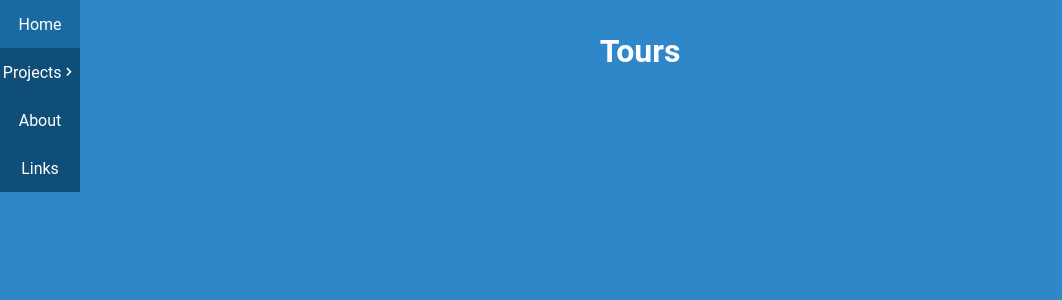
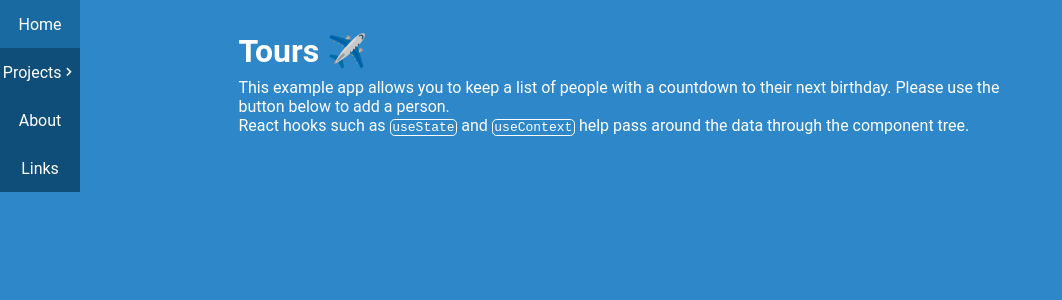
Before and after one commit to SiAust/react-portfolio, a React (Create React App) app: page /tours in a window 1280 px wide. Shown: the top 300 px of the page, without its empty margins (0-1062 px from the left). Built offline with nearby package versions, Linux system fonts and the light colour scheme.

Commit message:
Added intro component

```diff
--- a/src/Birthday/index.js
+++ b/src/Birthday/index.js
@@ -8,7 +8,7 @@ import { useBirthdayContext } from "./BirthdayContextProvider";
 import BirthdayCard from "./BirthdayCard";
 import AddForm from "./ModalAddForm";
 import EditForm from "./ModalEditForm";
-import Emoji from "../Emoji";
+import Intro from "../Components/Intro";
 
 const Birthday = () => {
     const {
@@ -25,10 +25,22 @@ const Birthday = () => {
         // submitEditForm,
         removeItem,
     } = useBirthdayContext();
-    // console.log("context -" + useBirthdayContext());
+
+    const info = () => {
+        return (
+            <>
+                This example app allows you to keep a list of people with a
+                countdown to their next birthday. Please use the button below to
+                add a person. <br />
+                React hooks such as <code>useState</code> and{" "}
+                <code>useContext</code> help pass around the data through the
+                component tree.
+            </>
+        );
+    };
     return (
         <>
-            <div className="section">
+            {/* <div className="section">
                 <h1 className="left-justify">
                     Birthdays <Emoji symbol="🎂" label="birthday cake" />
                 </h1>
@@ -40,7 +52,13 @@ const Birthday = () => {
                     <code>useContext</code> help pass around the data through
                     the component tree.
                 </p>
-            </div>
+            </div> */}
+            <Intro
+                projectName="Birthdays"
+                projectSymbol="🎂"
+                projectLabel="birthday cake"
+                projectInfoText={info()}
+            />
             <div className="section">
                 <button
                     className="btn bday"
--- /dev/null
+++ b/src/Components/Intro.js
@@ -0,0 +1,18 @@
+import Emoji from "../Emoji";
+
+const Intro = (props) => {
+    return (
+        <div className="section">
+            <h1 className="left-justify">
+                {props.projectName}{" "}
+                <Emoji
+                    symbol={props.projectSymbol}
+                    label={props.projectLabel}
+                />
+            </h1>
+            <p className="left-justify">{props.projectInfoText}</p>
+        </div>
+    );
+};
+
+export default Intro;
--- a/src/Tours/index.js
+++ b/src/Tours/index.js
@@ -1,11 +1,29 @@
 import React from "react";
+import Intro from "../Components/Intro";
 
 const Tours = () => {
-  return (
-    <div className='section'>
-      <h1>Tours</h1>
-    </div>
-  );
+    const info = () => {
+        return (
+            <>
+                This example app allows you to keep a list of people with a
+                countdown to their next birthday. Please use the button below to
+                add a person. <br />
+                React hooks such as <code>useState</code> and{" "}
+                <code>useContext</code> help pass around the data through the
+                component tree.
+            </>
+        );
+    };
+    return (
+        <div className="section">
+            <Intro
+                projectName="Tours"
+                projectSymbol="✈️"
+                projectLabel="plane"
+                projectInfoText={info()}
+            />
+        </div>
+    );
 };
 
 export default Tours;
```
Also changed, not shown: 1 other file (tests, documents, lock files or other folders).
